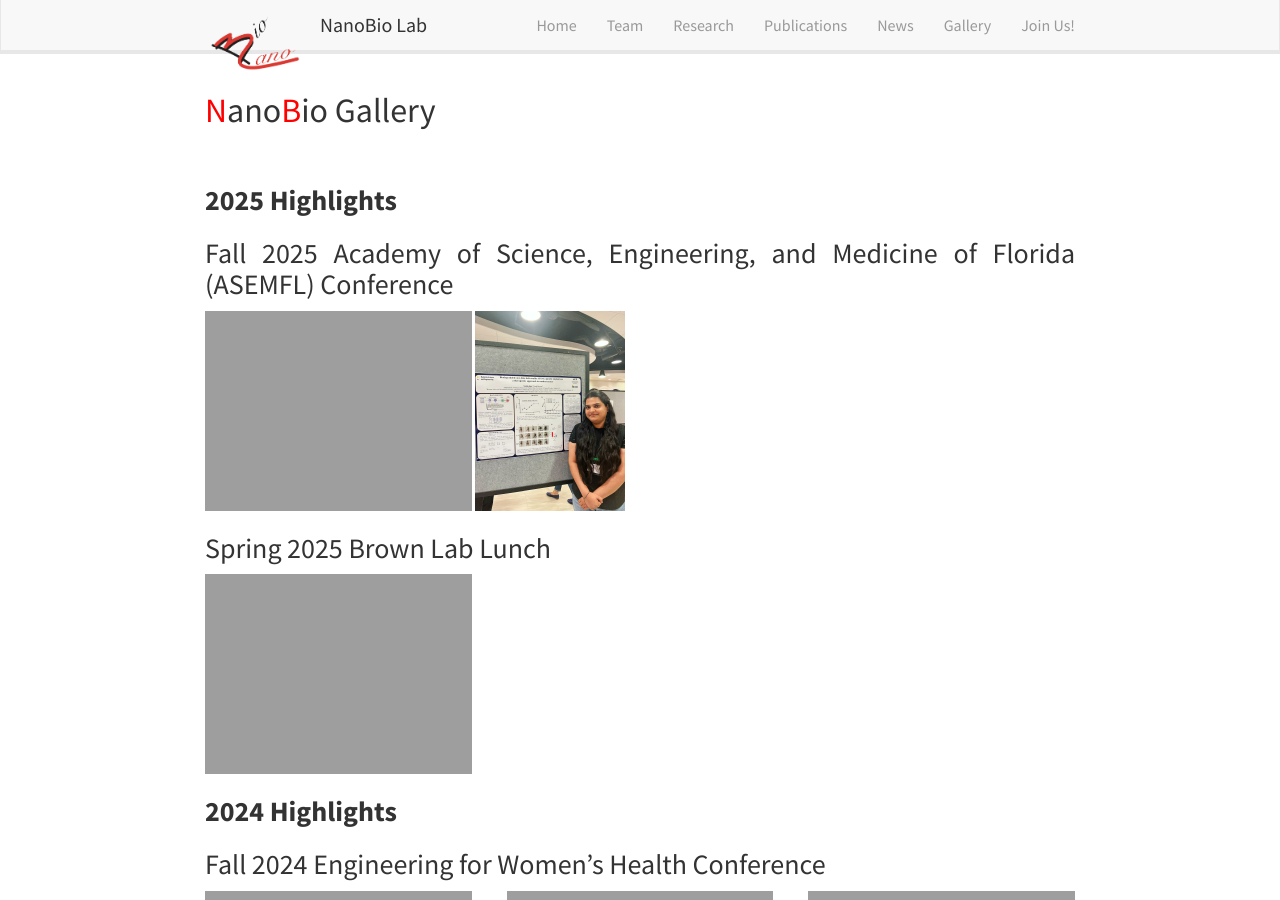
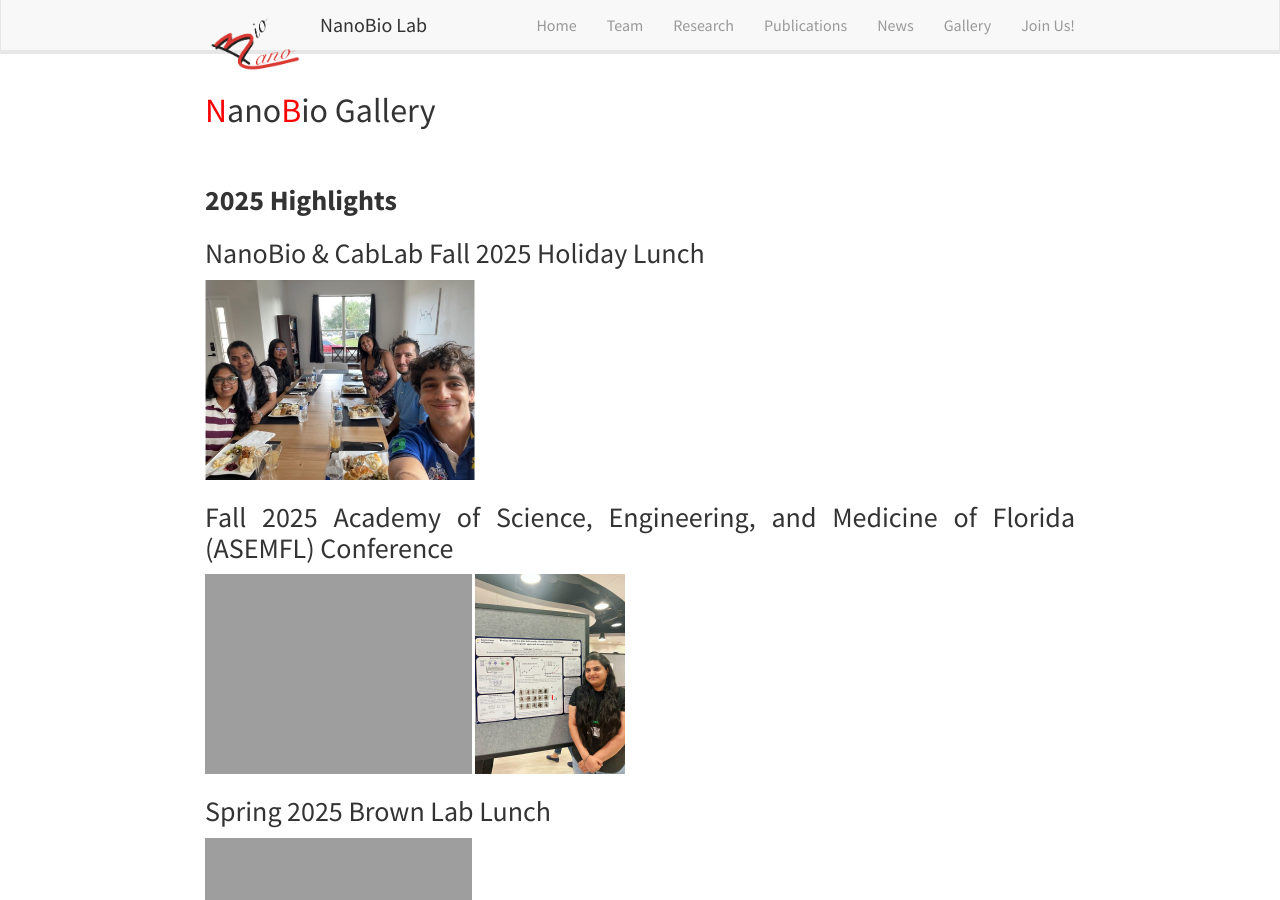
Before and after one commit to needabrown/nanobiosite, a Jekyll site: the page built from _pages/gallery.md, in a window 1280 px wide and 900 px high. Built offline with Jekyll 4.4.1, drawn with Linux system fonts in a browser that asks for light colours; nearby versions of some CDN libraries.

Commit message:
Fall2025HolidayLunch.md

```diff
--- a/_pages/gallery.md
+++ b/_pages/gallery.md
@@ -10,7 +10,12 @@ permalink: /gallery/
 
 &nbsp;
 
+
 ### <b>2025 Highlights</b>
+
+### NanoBio & CabLab Fall 2025 Holiday Lunch
+
+![Fall2025Holiday]({{ site.url }}{{ site.baseurl }}/images/gallery/NanoBioFall2025HolidayLunch.jpg){: style="height:200px"}
 
 ### Fall 2025 Academy of Science, Engineering, and Medicine of Florida (ASEMFL) Conference
 
```
